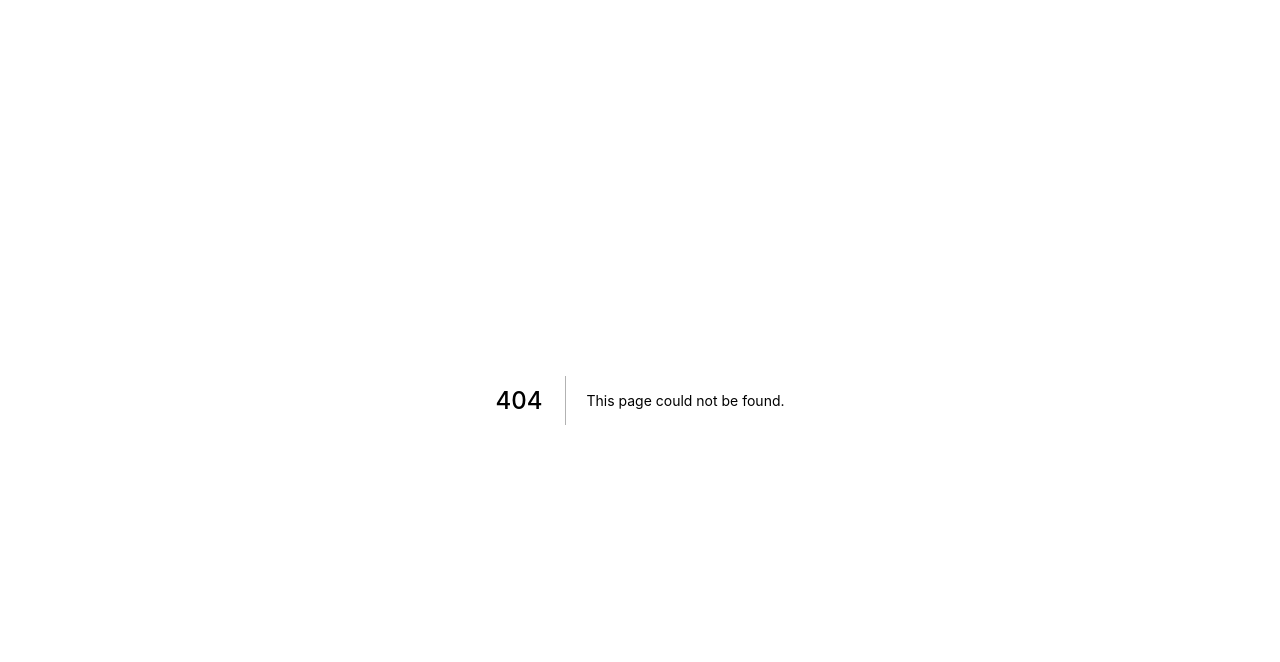
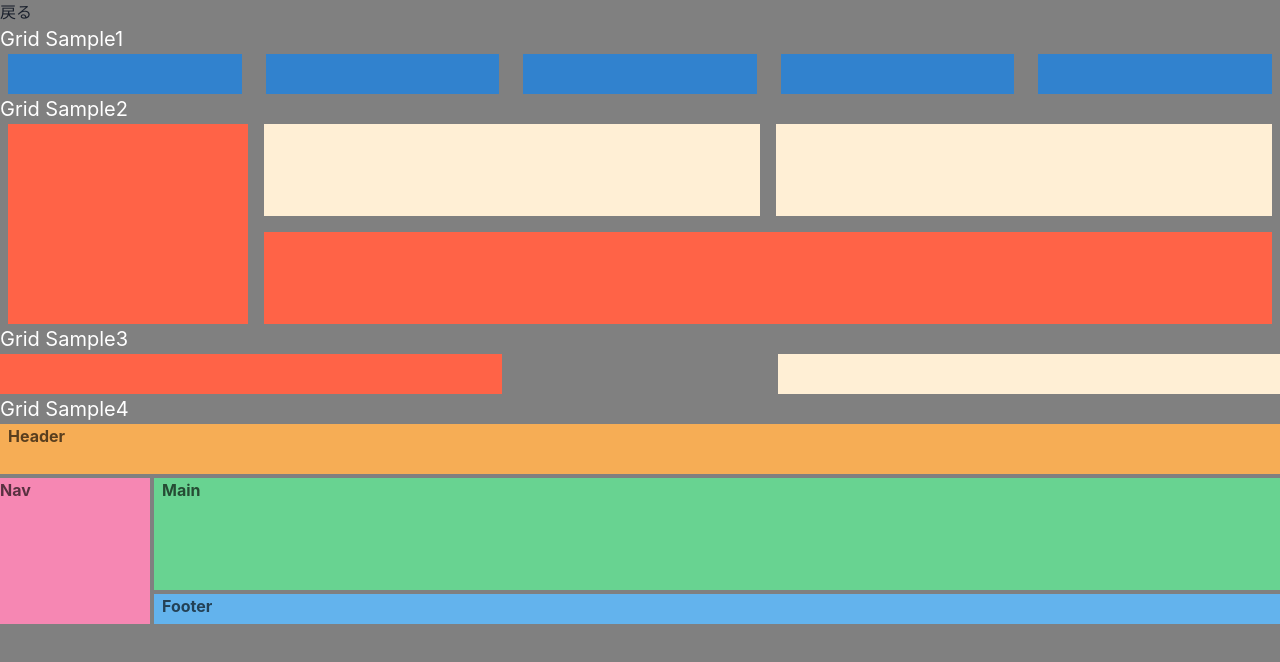
Before and after one commit to aokisinn/next-js-sample, a Next.js app: page /sample/grid in a window 1280 px wide. Before the commit this address had no page. Shown: the top 662 px of the page. Built offline with nearby package versions, Linux system fonts and the light colour scheme.

Commit message:
ページを分ける

```diff
--- /dev/null
+++ b/pages/sample/grid.tsx
@@ -0,0 +1,77 @@
+import type { NextPage } from "next";
+import { Box, GridItem, Text } from "@chakra-ui/react";
+import { Grid } from "@chakra-ui/react";
+import Link from "next/link";
+
+const GridSample: NextPage = () => {
+  return (
+    <Box w="100%" h="1280px" bg="gray">
+      {/* Grid */}
+      <Link href="/">戻る</Link>
+      <Text fontSize="xl" color="white">
+        Grid Sample1
+      </Text>
+      <Grid templateColumns="repeat(5, 1fr)" gap={6} ml={2} mr={2}>
+        <GridItem w="100%" h="10" bg="blue.500" />
+        <GridItem w="100%" h="10" bg="blue.500" />
+        <GridItem w="100%" h="10" bg="blue.500" />
+        <GridItem w="100%" h="10" bg="blue.500" />
+        <GridItem w="100%" h="10" bg="blue.500" />
+      </Grid>
+      <Text fontSize="xl" color="white">
+        Grid Sample2
+      </Text>
+      <Grid
+        h="200px"
+        templateRows="repeat(2, 1fr)"
+        templateColumns="repeat(5, 1fr)"
+        gap={4}
+        ml={2}
+        mr={2}
+      >
+        <GridItem rowSpan={2} colSpan={1} bg="tomato" />
+        <GridItem colSpan={2} bg="papayawhip" />
+        <GridItem colSpan={2} bg="papayawhip" />
+        <GridItem colSpan={4} bg="tomato" />
+      </Grid>
+      <Text fontSize="xl" color="white">
+        Grid Sample3
+      </Text>
+      <Grid templateColumns="repeat(5, 1fr)" gap={4}>
+        <GridItem colSpan={2} h="10" bg="tomato" />
+        {/* https://chakra-ui.com/docs/components/grid#starting-and-ending-lines */}
+        <GridItem colStart={4} colEnd={6} h="10" bg="papayawhip" />
+      </Grid>
+      {/* TODO モバイルの切り替えはどうやる？ */}
+      <Text fontSize="xl" color="white">
+        Grid Sample4
+      </Text>
+      <Grid
+        templateAreas={`"header header"
+                  "nav main"
+                  "nav footer"`}
+        gridTemplateRows={"50px 1fr 30px"}
+        gridTemplateColumns={"150px 1fr"}
+        h="200px"
+        gap="1"
+        color="blackAlpha.700"
+        fontWeight="bold"
+      >
+        <GridItem pl="2" bg="orange.300" area={"header"}>
+          Header
+        </GridItem>
+        <GridItem pl="0" bg="pink.300" area={"nav"}>
+          Nav
+        </GridItem>
+        <GridItem pl="2" bg="green.300" area={"main"}>
+          Main
+        </GridItem>
+        <GridItem pl="2" bg="blue.300" area={"footer"}>
+          Footer
+        </GridItem>
+      </Grid>
+    </Box>
+  );
+};
+
+export default GridSample;
```
Also changed, not shown: pages/index.tsx (+16 -66 lines).
